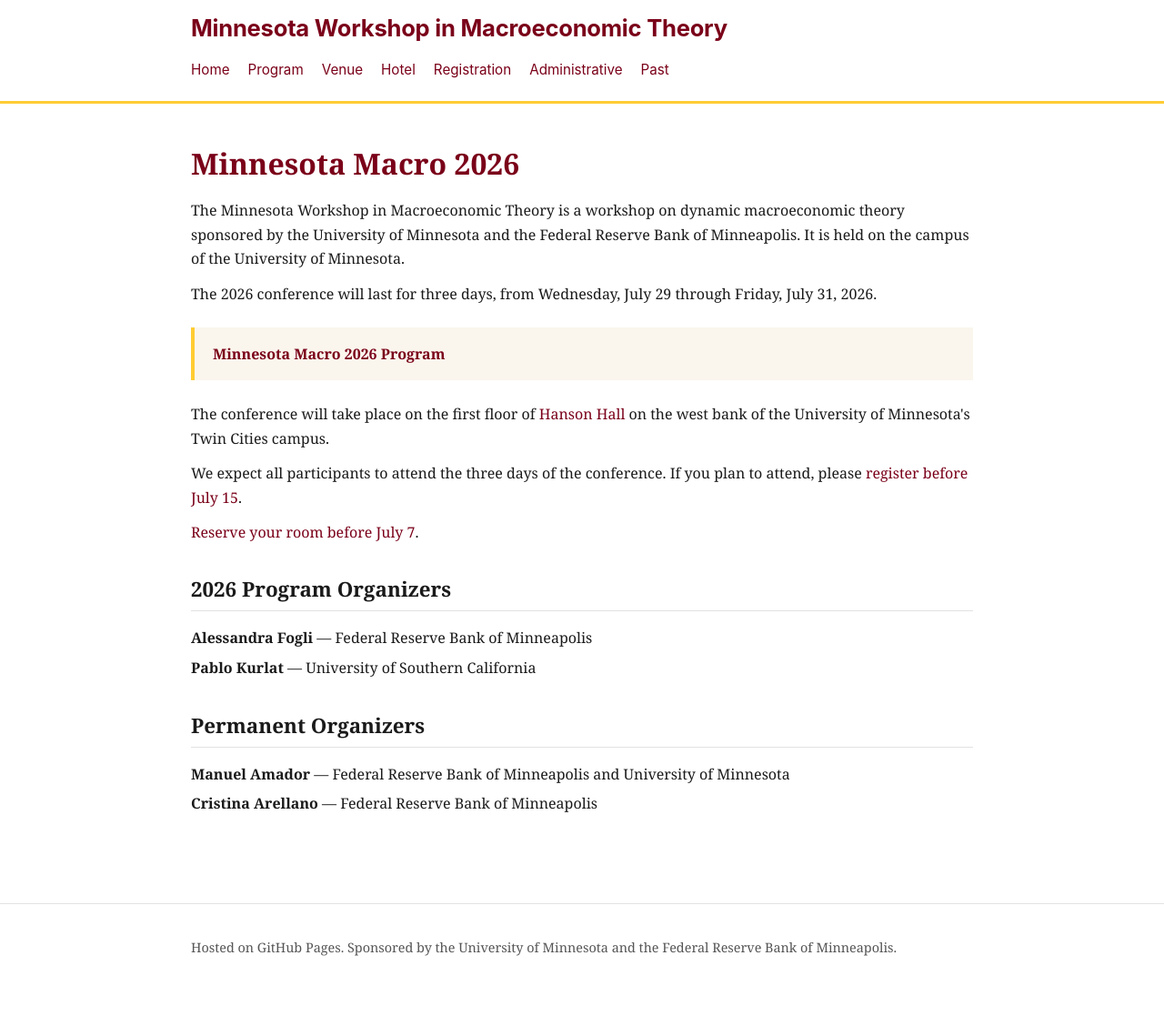
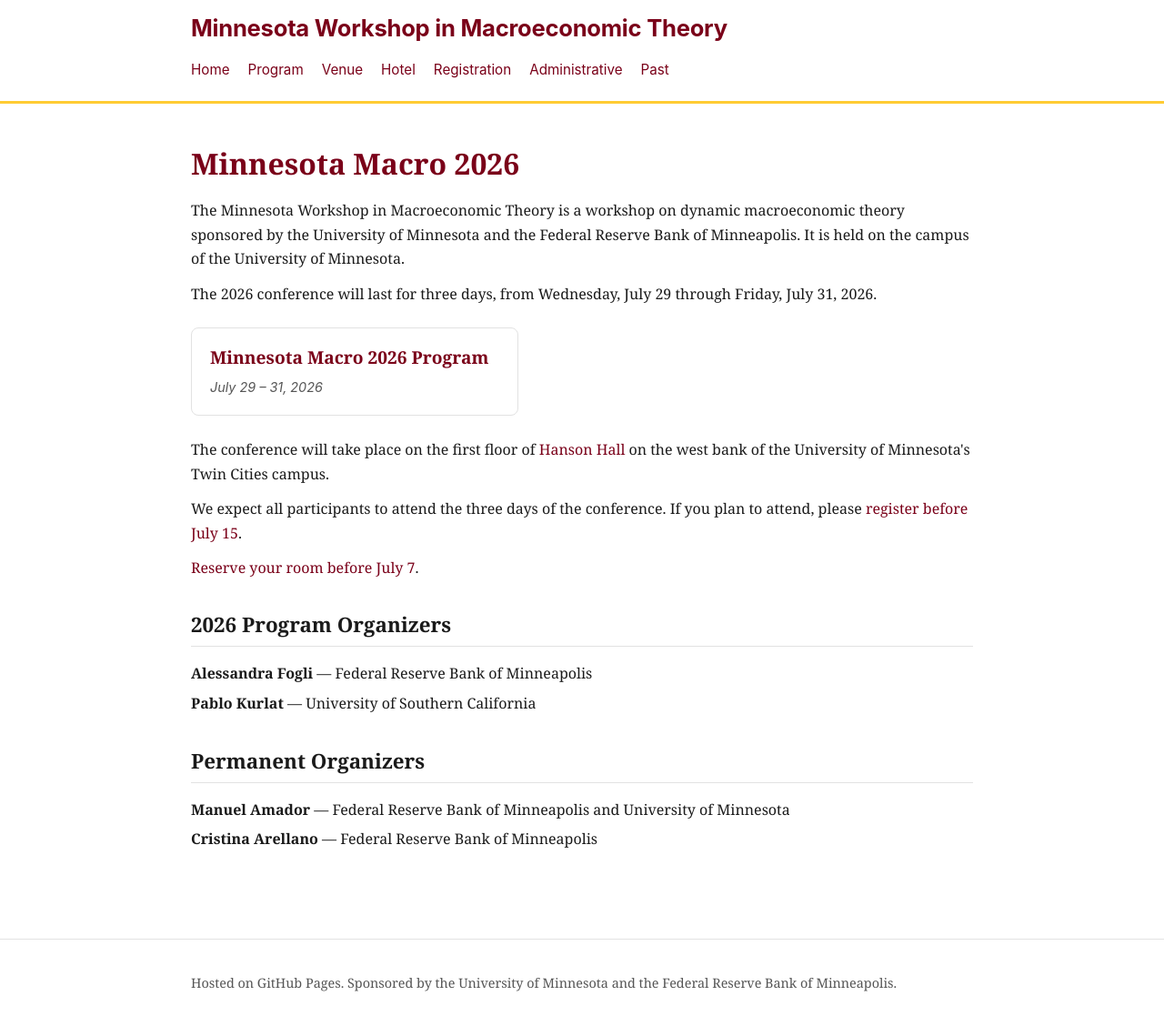
Before and after one commit to mnmacro/mnmacro.github.io, a Jekyll site: the page built from index.md, in a window 1280 px wide and 1128 px high. Shown: the whole window at 91% size. Built offline with Jekyll 4.4.1, drawn with Linux system fonts in a browser that asks for light colours.

Commit message:
Render the Program link on home as a card
In the active state, the Program callout is replaced with a past-card-style
block showing the title and dates. Visually matches the past-conferences
grid for consistency. Wrapped in a <div> so kramdown leaves the block-level
HTML inside <a> alone.

Co-Authored-By: Claude Opus 4.7 (1M context) <noreply@anthropic.com>

```diff
--- a/assets/css/style.css
+++ b/assets/css/style.css
@@ -223,6 +223,13 @@ ul.topics-list li { break-inside: avoid; }
   line-height: 1.4;
 }
 
+/* Standalone Program card on the home page (active state) */
+.program-card {
+  display: block;
+  max-width: 360px;
+  margin: 1.5rem 0;
+}
+
 /* Admin settings table */
 table.settings-table {
   border-collapse: collapse;
--- a/index.md
+++ b/index.md
@@ -73,7 +73,12 @@ title: Home
 
 <p>The {{ c.year }} conference will last for three days, from {{ c.dates_long }}.</p>
 
-<p class="callout"><a href="{{ '/program/' | relative_url }}"><strong>Minnesota Macro {{ c.year }} Program</strong></a></p>
+<div class="program-card-wrap">
+  <a class="past-card program-card" href="{{ '/program/' | relative_url }}">
+    <h2>Minnesota Macro {{ c.year }} Program</h2>
+    <p class="dates">{{ c.dates_short }}</p>
+  </a>
+</div>
 
 <p>The conference will take place on the {{ c.venue_html }}.</p>
 
```
